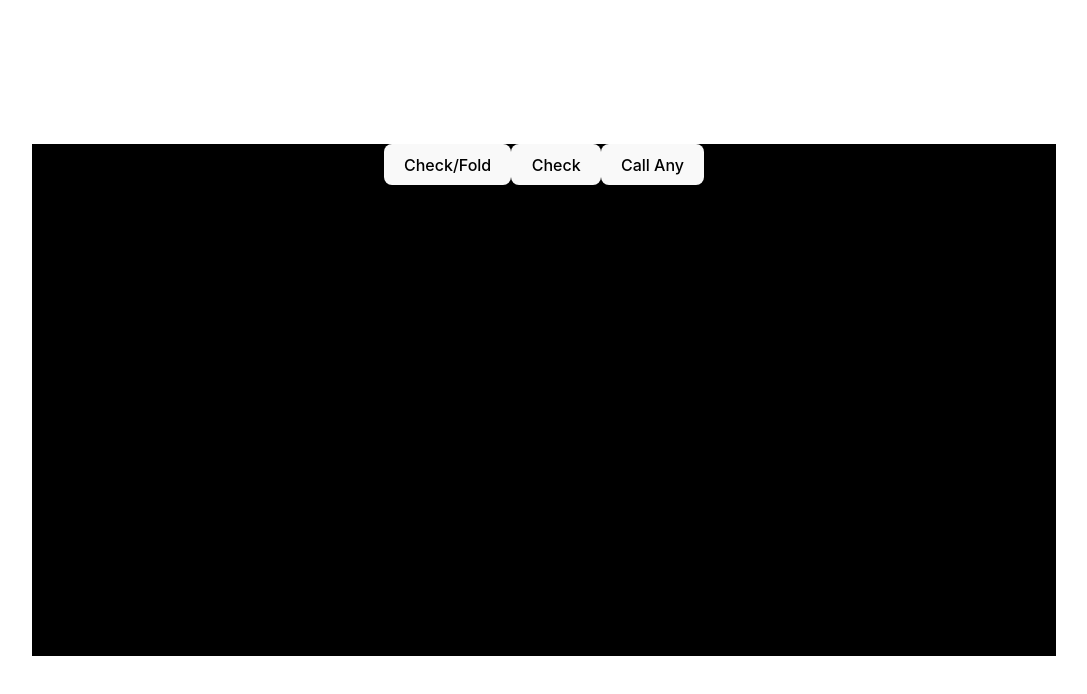
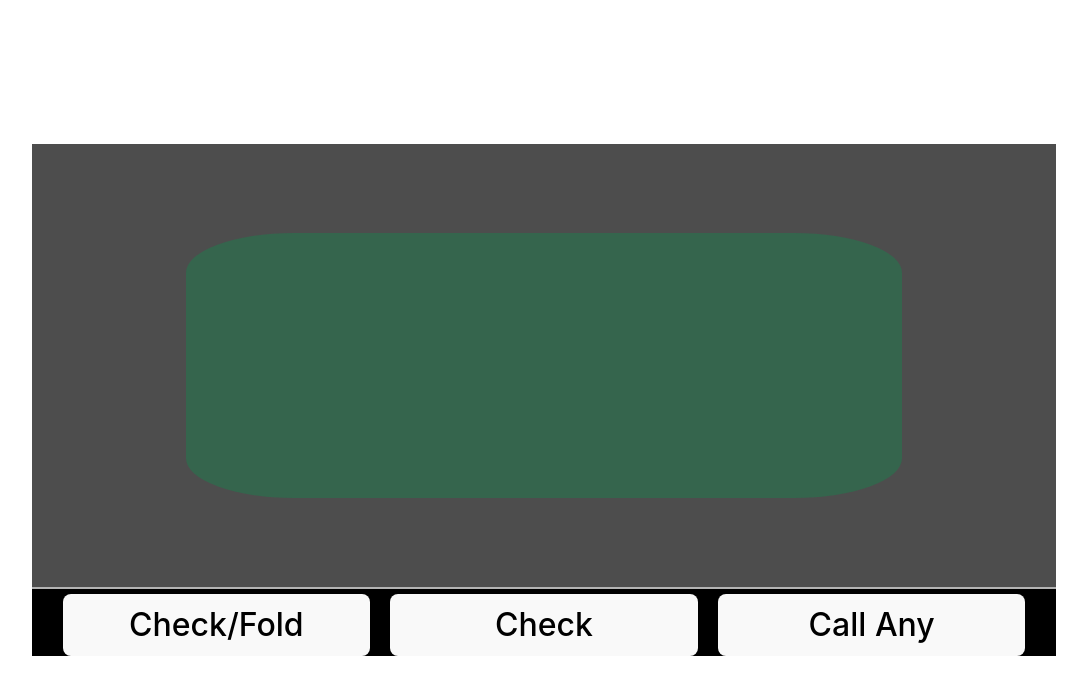
Before and after one commit to OkayNiceBrian/JPoker, a React (Vite) app in the folder Web/: page / in a window 1280 px wide. Shown: the top 694 px of the page, without its empty margins (96-1183 px from the left). Built offline with nearby package versions, Linux system fonts and the light colour scheme.

Commit message:
Started building poker table

```diff
--- a/Web/package.json
+++ b/Web/package.json
@@ -10,6 +10,7 @@
     "preview": "vite preview"
   },
   "dependencies": {
+    "path": "^0.12.7",
     "react": "^18.3.1",
     "react-dom": "^18.3.1",
     "react-router": "^7.1.0"
--- a/Web/src/components/Game/Game.css
+++ /dev/null
@@ -1,9 +0,0 @@
-.game-container {
-    background-color: black;
-    width: 80vw;
-    height: 40vw;
-    display: flex;
-    flex-direction: column;
-    justify-content: start;
-    align-items: center;
-}
--- a/Web/src/components/Game/Game.tsx
+++ b/Web/src/components/Game/Game.tsx
@@ -1,5 +1,5 @@
 import GameControls from "./GameControls";
-import "./Game.css";
+import "./styles/Game.css";
 
 const Game = () => {
 
@@ -7,6 +7,9 @@ const Game = () => {
 
     return (
         <div className="game-container">
+            <div className="gameWindow-container">
+                <div className="game-table"></div>
+            </div>
             <GameControls/>
         </div>
     );
--- a/Web/src/components/Game/GameControls.css
+++ /dev/null
@@ -1,4 +0,0 @@
-.gameControls-container {
-    display: flex;
-    flex-direction: row;
-}
--- a/Web/src/components/Game/GameControls.tsx
+++ b/Web/src/components/Game/GameControls.tsx
@@ -1,4 +1,5 @@
 import { useState } from "react";
+import "./styles/GameControls.css"
 
 type ButtonOne = "Check/Fold" | "Fold";
 type ButtonTwo = "Check" | "Call";
@@ -11,9 +12,9 @@ const GameControls = () => {
 
     return (
         <div className="gameControls-container">
-            <button>{buttonOneValue}</button>
-            <button>{buttonTwoValue}</button>
-            <button>{buttonThreeValue}</button>
+            <button className="gameControls-button"><span>{buttonOneValue}</span></button>
+            <button className="gameControls-button"><span>{buttonTwoValue}</span></button>
+            <button className="gameControls-button"><span>{buttonThreeValue}</span></button>
         </div>
     );
 };
--- /dev/null
+++ b/Web/src/components/Game/styles/Game.css
@@ -0,0 +1,26 @@
+.game-container {
+    display: flex;
+    flex-direction: column;
+    background-color: black;
+    width: 80vw;
+    height: 40vw;
+    display: flex;
+    justify-content: start;
+    align-items: center;
+}
+
+.gameWindow-container {
+    height: 100%;
+    width: 100%;
+    background-color: #4d4d4d;
+    display: flex;
+    justify-content: center;
+    align-items: center;
+}
+
+.game-table {
+    background-color: #35654d;
+    width: 70%;
+    height: 60%;
+    border-radius: 15% 15%;
+}
--- /dev/null
+++ b/Web/src/components/Game/styles/GameControls.css
@@ -0,0 +1,20 @@
+.gameControls-container {
+    display: flex;
+    flex-direction: row;
+    height: 14%;
+    width: 100%;
+    gap: 2%;
+    justify-content: center;
+    align-items: center;
+    border-top: rgba(255, 255, 255, .7) 2px solid;
+    padding-top: 5px;
+}
+
+.gameControls-button {
+    height: 100%;
+    width: 30%;
+}
+
+.gameControls-button span {
+    font-size: 24pt;
+}
--- a/Web/tsconfig.app.json
+++ b/Web/tsconfig.app.json
@@ -1,5 +1,9 @@
 {
   "compilerOptions": {
+    "baseUrl": "src",
+    "paths": {
+      "@/*": ["./*"]
+    },
     "tsBuildInfoFile": "./node_modules/.tmp/tsconfig.app.tsbuildinfo",
     "target": "ES2020",
     "useDefineForClassFields": true,
--- a/Web/vite.config.ts
+++ b/Web/vite.config.ts
@@ -1,7 +1,14 @@
+import path from "path";
+
 import { defineConfig } from 'vite'
 import react from '@vitejs/plugin-react-swc'
 
 // https://vite.dev/config/
 export default defineConfig({
   plugins: [react()],
-})
+  resolve: {
+    alias: {
+    "@": path.resolve(__dirname, "./src"),
+    }
+  },
+});
```
Also changed, not shown: 1 other file (tests, documents, lock files or other folders).
